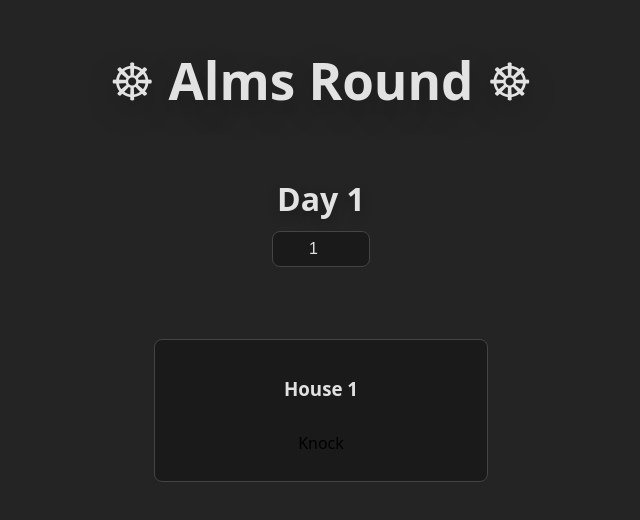
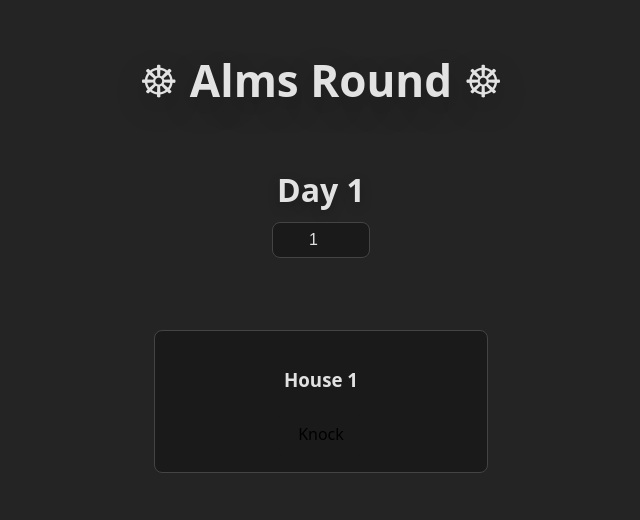
Before and after one commit to Athma-Vasi/alms-round, a React (Vite) app: page / in a window 1280 px wide. Shown: the part 150-670 px from the top of the page, without its empty margins (223-863 px from the left). Built offline with nearby package versions, Linux system fonts and the light colour scheme.

Commit message:
reduce h1 size

```diff
--- a/src/index.css
+++ b/src/index.css
@@ -22,7 +22,7 @@ body {
 }
 
 h1 {
-  font-size: 3.2em;
+  font-size: 2.75em;
   line-height: 1.1;
   text-shadow: oklch(0% 0 0 / 0.25) 0px 10px 30px;
 }
@@ -60,7 +60,6 @@ button:focus-visible {
   gap: 32px;
   padding: 32px;
   width: clamp(300px, 80vw, 1200px);
-}
 
   .neighbourhood {
     display: flex;
@@ -117,3 +116,4 @@ button:focus-visible {
       }
     }
   }
+}
```
Lines whose indentation alone changed are shown as unchanged.
